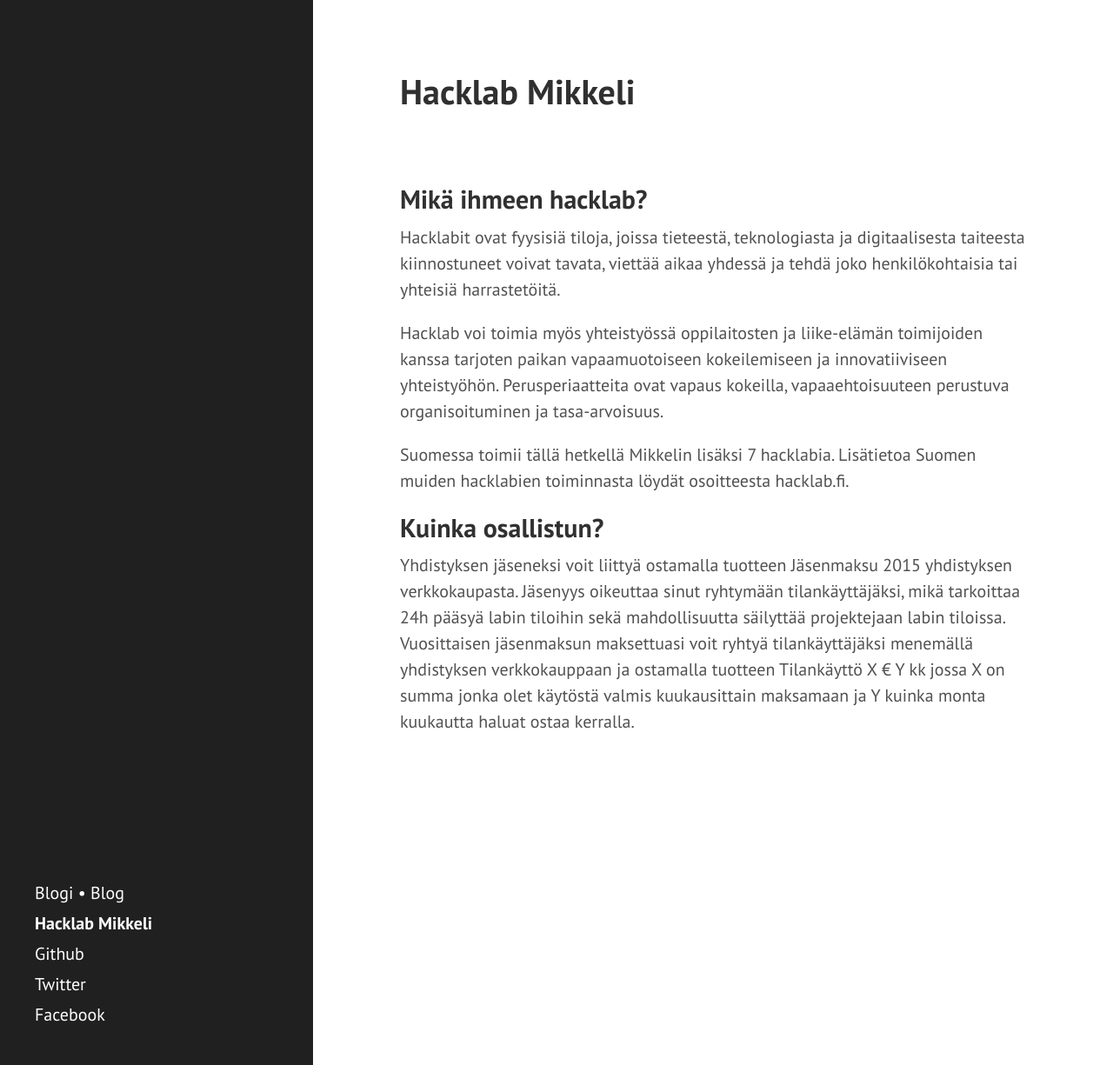
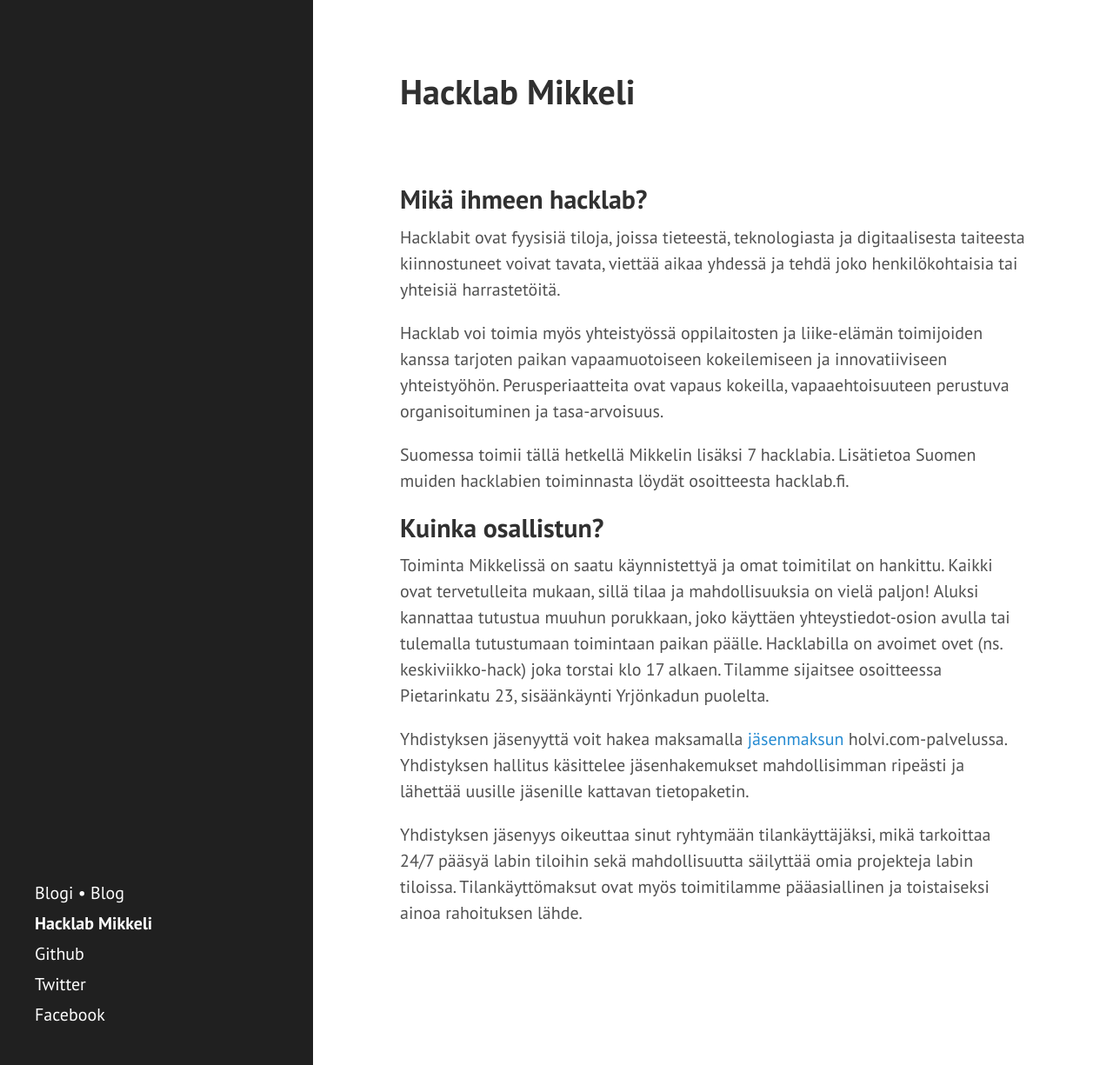
Before and after one commit to hacklabmikkeli/hacklabmikkeli.github.io, a Jekyll site: the page built from about.md, in a window 1280 px wide and 1225 px high. Shown: the whole window at 87% size. Built offline with Jekyll 4.4.1, drawn with Linux system fonts in a browser that asks for light colours.

Commit message:
** Updating About contents + added link to webirc

```diff
--- a/about.md
+++ b/about.md
@@ -13,4 +13,8 @@
 
 ## Kuinka osallistun?
 
-Yhdistyksen jäseneksi voit liittyä ostamalla tuotteen Jäsenmaksu 2015 yhdistyksen verkkokaupasta. Jäsenyys oikeuttaa sinut ryhtymään tilankäyttäjäksi, mikä tarkoittaa 24h pääsyä labin tiloihin sekä mahdollisuutta säilyttää projektejaan labin tiloissa. Vuosittaisen jäsenmaksun maksettuasi voit ryhtyä tilankäyttäjäksi menemällä yhdistyksen verkkokauppaan ja ostamalla tuotteen Tilankäyttö X € Y kk jossa X on summa jonka olet käytöstä valmis kuukausittain maksamaan ja Y kuinka monta kuukautta haluat ostaa kerralla.
+Toiminta Mikkelissä on saatu käynnistettyä ja omat toimitilat on hankittu. Kaikki ovat tervetulleita mukaan, sillä tilaa ja mahdollisuuksia on vielä paljon! Aluksi kannattaa tutustua muuhun porukkaan, joko käyttäen yhteystiedot-osion avulla tai tulemalla tutustumaan toimintaan paikan päälle. Hacklabilla on avoimet ovet (ns. keskiviikko-hack) joka torstai klo 17 alkaen. Tilamme sijaitsee osoitteessa Pietarinkatu 23, sisäänkäynti Yrjönkadun puolelta.
+
+Yhdistyksen jäsenyyttä voit hakea maksamalla <a href="https://holvi.com/shop/hacklabmikkeli/product/8b2a67ea30ddcc96eaac32c7333f3d2c/">jäsenmaksun</a> holvi.com-palvelussa. Yhdistyksen hallitus käsittelee jäsenhakemukset mahdollisimman ripeästi ja lähettää uusille jäsenille kattavan tietopaketin.
+
+Yhdistyksen jäsenyys oikeuttaa sinut ryhtymään tilankäyttäjäksi, mikä tarkoittaa 24/7 pääsyä labin tiloihin sekä mahdollisuutta säilyttää omia projekteja labin tiloissa. Tilankäyttömaksut ovat myös toimitilamme pääasiallinen ja toistaiseksi ainoa rahoituksen lähde.
--- a/index.html
+++ b/index.html
@@ -23,7 +23,7 @@
         <dt>Koordinaatit &bull; Coordinates</dt>
         <dd>N 61&deg; 41' 36", E 27&deg; 15' 44"</dd>
         <dt>IRC</dt>
-        <dd>#hacklabmikkeli@Freenode</dd>
+        <dd>#hacklabmikkeli@Freenode, (<a href="http://webchat.freenode.net/?nick=vieras_...&channels=hacklabmikkeli&prompt=1">web client</a>)</dd>
     </dl>
 </div>
 
```
